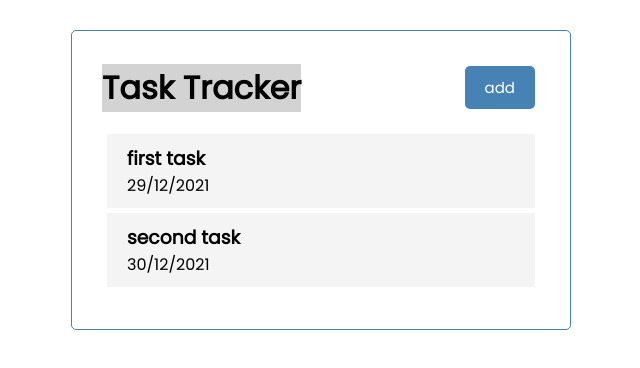
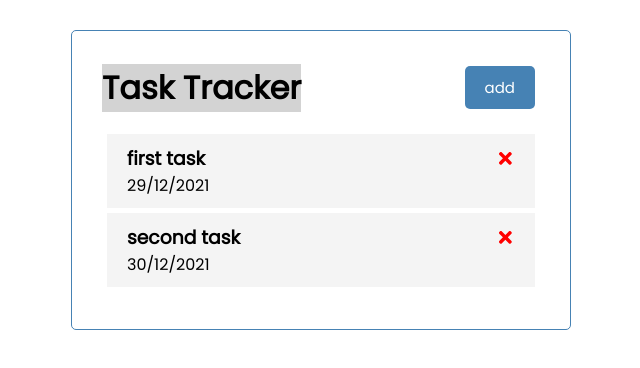
Before and after one commit to sodes-proxy/MERNStack-learning, a React (Create React App) app in the folder react-learning/: page / in a window 1280 px wide. Shown: the top 368 px of the page, without its empty margins (319-959 px from the left). Built offline with nearby package versions, Linux system fonts and the light colour scheme.

Commit message:
delete tasks and message when there are no more tasks

```diff
--- a/react-learning/src/App.js
+++ b/react-learning/src/App.js
@@ -6,10 +6,15 @@ const App=()=> {
     {id:1,text:'first task',day:'29/12/2021',reminder:true},
     {id:2,text:'second task',day:'30/12/2021',reminder:false}
 ])
+//delete Task
+const delTask=(id) =>{
+  setTasks(tasks.filter((task)=>task.id !==id));
+  tasks.pop(id);
+}
   return (
     <div className="container">
       <Header/>
-      <Tasks tasks={tasks}/>
+      {tasks.length>0?<Tasks tasks={tasks} onDelete={delTask}/>:<h3>No task to show</h3>}
     </div>
   );
 }
--- a/react-learning/src/components/Task.js
+++ b/react-learning/src/components/Task.js
@@ -1,10 +1,11 @@
-const Task = ({task}) => {
+import {FaTimes} from 'react-icons/fa'
+const Task = ({task,onDelete}) => {
     return (
         <div className="task">
-            <h3>{task.text}</h3>
+            <h3>{task.text} <FaTimes style={fatimesStyle} onClick={()=>onDelete(task.id)}/></h3>
             <p>{task.day}</p>
         </div>
     )
 }
-
+const fatimesStyle={color:'red',cursor:'pointer'}
 export default Task
--- a/react-learning/src/components/Tasks.js
+++ b/react-learning/src/components/Tasks.js
@@ -1,8 +1,8 @@
 import Task from "./Task"
-const Tasks = ({tasks}) => {
+const Tasks = ({tasks,onDelete}) => {
     return (
         <>
-        {tasks.map((task)=>(<Task key={task.id} task={task}/>))}
+        {tasks.map((task)=>(<Task key={task.id} task={task} onDelete={onDelete}/>))}
         </>
     )
 }
```
